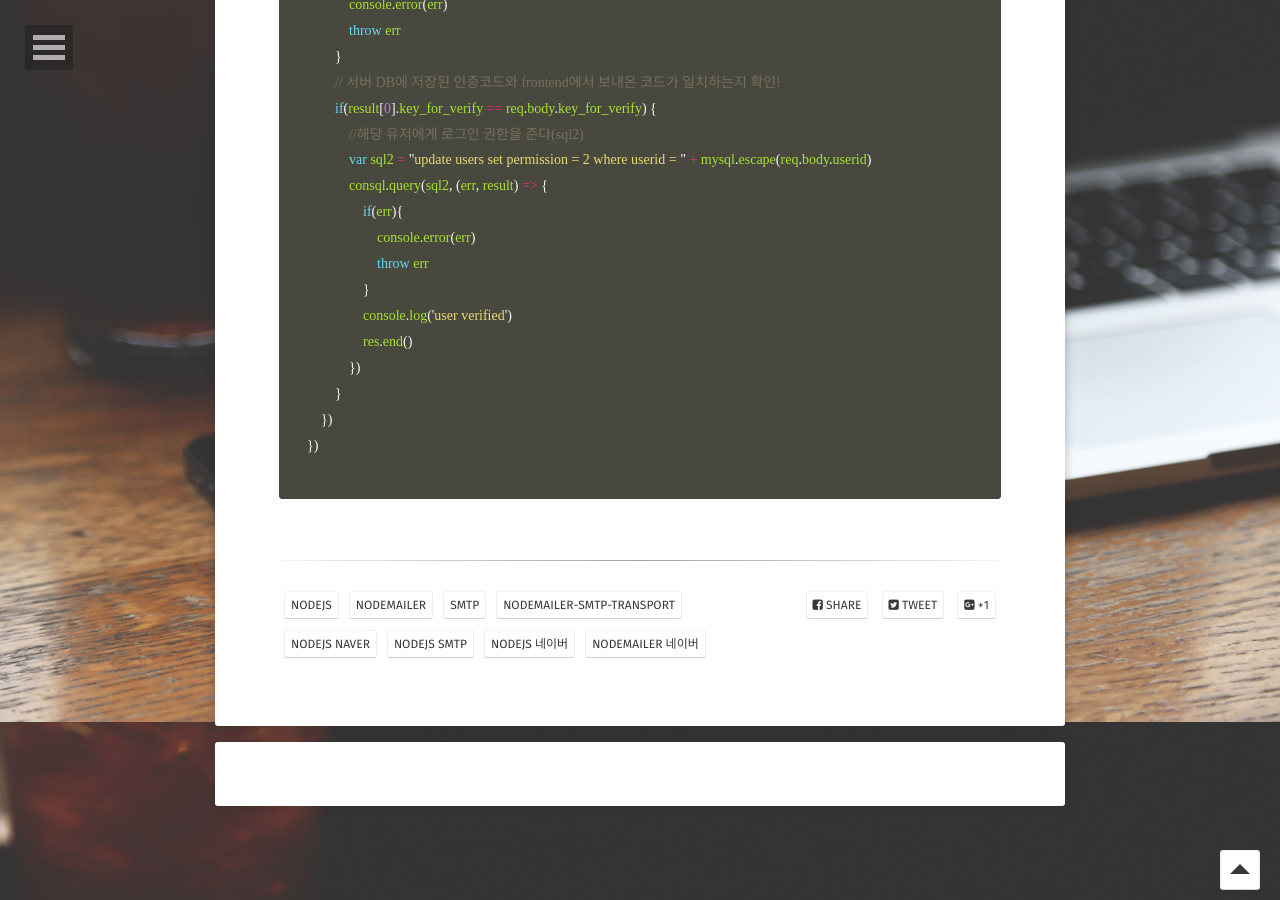
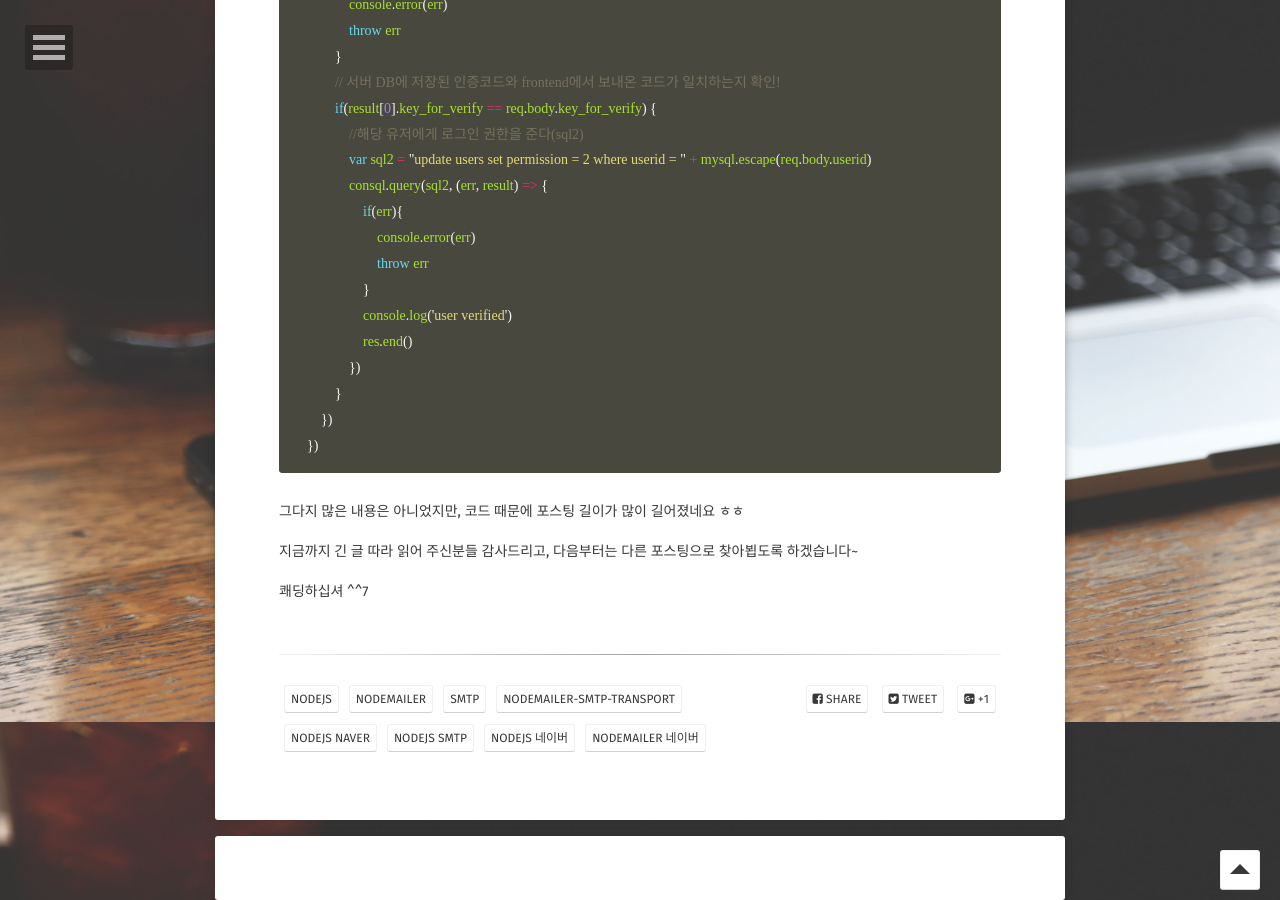
Before and after one commit to plan5886/plan5886.github.io, a Jekyll site: the page built from _posts/2019-12-17-[nodejs]nodemailer with naver2.md, in a window 1280 px wide and 900 px high, scrolled down 4678 px. Built offline with Jekyll 4.4.1, drawn with Linux system fonts in a browser that asks for light colours; some web fonts are replaced; comment, search, counter and statistics services are not loaded; some of the changed text lies outside the part shown.

Commit message:
Update 2019-12-17-[nodejs]nodemailer with naver2.md

````diff
--- a/_posts/2019-12-17-[nodejs]nodemailer with naver2.md
+++ b/_posts/2019-12-17-[nodejs]nodemailer with naver2.md
@@ -144,7 +144,7 @@ router.post('/', function(req, res, next) {
 서버에 저장까지 완료!! 정상적으로 코드가 작동했다면, 콘솔창에 userinfo insert complete라는 문구를 보실 수 있어요!!
 
 ### (유저가 입력한 코드) = (서버에 저장된 코드) 인지 확인!
-간단한 frontend 입력 폼을 준비해 보았습니다~
+간단한 frontend 입력 폼을 준비해 보았습니다~<br>
 ![alt text](https://plan5886.github.io/assets/img/2019-12-17/img_front_verify_input.png "회원가입 폼")
 
 이러한 폼에 코드를 입력 후 확인 버튼을 누르면, frontend를 통해 서버에 인증 요청을 합니다.
@@ -185,5 +185,10 @@ router.post('/verify', function(req, res, next) {
             }
         })
     })
+```
 
-```
+그다지 많은 내용은 아니었지만, 코드 때문에 포스팅 길이가 많이 길어졌네요 ㅎㅎ
+
+지금까지 긴 글 따라 읽어 주신분들 감사드리고, 다음부터는 다른 포스팅으로 찾아뵙도록 하겠습니다~
+
+쾌딩하십셔 ^^7
````
Also changed, not shown: other parts of _posts/2019-12-17-[nodejs]nodemailer with naver2.md (+1 -1 lines).
